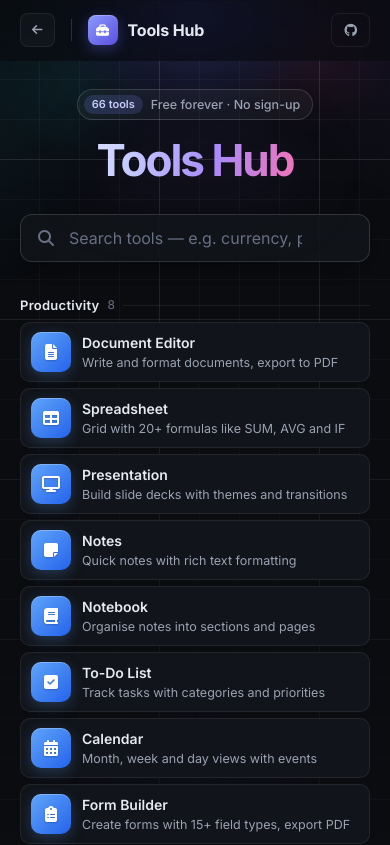
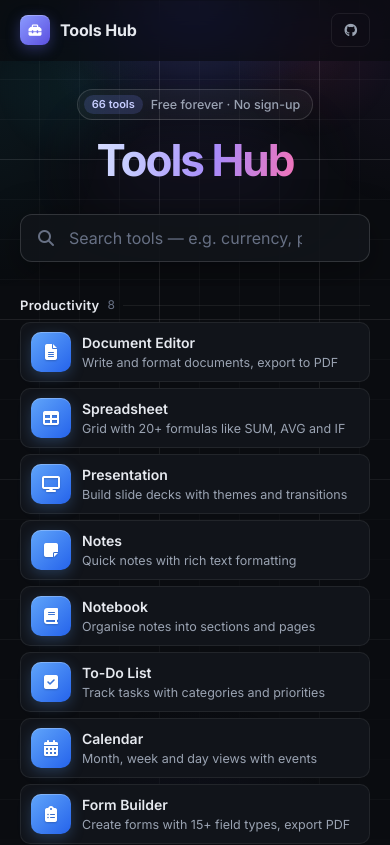
Before and after one commit to krishnasaigaruda/Tools-Hub, a plain HTML site: page Tools.html in a window 390 px wide. Shown: the top 845 px of the page. Drawn offline with Linux system fonts and the light colour scheme.

Commit message:
removed extra button

```diff
--- a/Tools.html
+++ b/Tools.html
@@ -1253,32 +1253,6 @@
             height: 60px;
         }
 
-        .back-link {
-            display: inline-flex;
-            align-items: center;
-            gap: 8px;
-            height: 34px;
-            padding: 0 12px 0 10px;
-            font-size: 13px;
-            font-weight: 500;
-            color: var(--text-2);
-            background: rgba(255,255,255,0.03);
-            border: 1px solid var(--border);
-            border-radius: 8px;
-            white-space: nowrap;
-            transition: color 0.15s, border-color 0.15s, background 0.15s;
-        }
-        .back-link i { font-size: 12px; transition: transform 0.15s; }
-        .back-link:hover { color: var(--text); border-color: var(--border-strong); background: rgba(255,255,255,0.06); }
-        .back-link:hover i { transform: translateX(-2px); }
-
-        .top-divider {
-            width: 1px;
-            height: 22px;
-            background: var(--border-strong);
-            flex-shrink: 0;
-        }
-
         .brand {
             display: flex;
             align-items: center;
@@ -1721,8 +1695,6 @@
 
         @media (max-width: 600px) {
             .top-link span { display: none; }
-            .back-link span { display: none; }
-            .back-link { padding: 0 11px; }
             .topbar .search { width: auto; flex: 1; }
             .top-actions { flex: 1; }
             .top-actions .top-link { margin-left: auto; }
@@ -1738,8 +1710,6 @@
 <body>
     <header class="topbar" id="topbar">
         <div class="wrap">
-            <a class="back-link" href="https://orbixstudio.dev" aria-label="Back to Orbix Studio"><i class="fas fa-arrow-left" aria-hidden="true"></i><span>Orbix Studio</span></a>
-            <span class="top-divider" aria-hidden="true"></span>
             <a class="brand" href="Tools.html" aria-label="Tools Hub home">
                 <span class="brand-mark"><i class="fas fa-toolbox" aria-hidden="true"></i></span>
                 <span class="brand-name">Tools Hub</span>
```
Also changed, not shown: deploy/index.html (+0 -30 lines).
